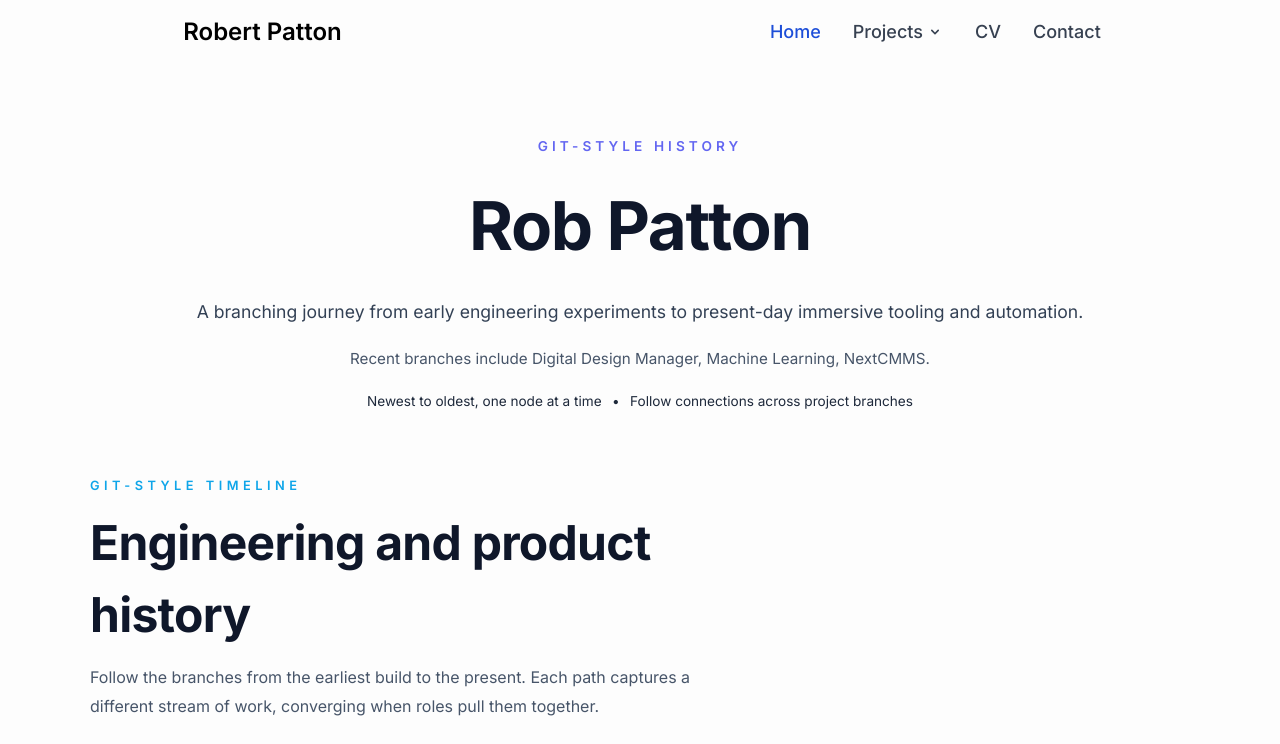
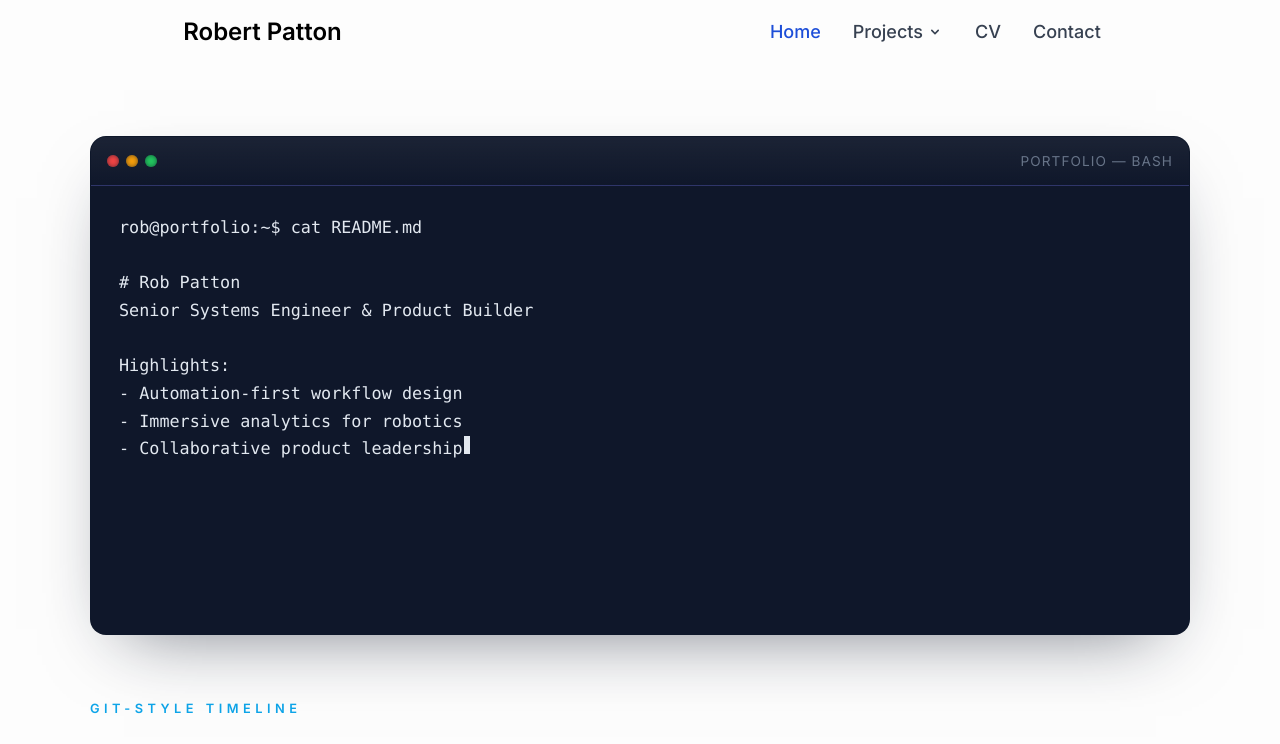
Before and after one commit to rpattn/rpatton, a Next.js app: page / in a window 1280 px wide. Shown: the top 744 px of the page. Built offline with nearby package versions, Linux system fonts and the light colour scheme.

Commit message:
terminal hero added

```diff
--- /dev/null
+++ b/src/app/components/terminal/TerminalHero.module.css
@@ -0,0 +1,154 @@
+.terminal {
+  --terminal-bg: #0f172a;
+  --terminal-border: rgba(15, 23, 42, 0.65);
+  --terminal-header-bg: rgba(15, 23, 42, 0.95);
+  --terminal-shadow: rgba(15, 23, 42, 0.6);
+  --terminal-text: #e2e8f0;
+  --terminal-subtle: rgba(148, 163, 184, 0.65);
+  background: var(--terminal-bg);
+  border: 1px solid var(--terminal-border);
+  border-radius: 1rem;
+  color: var(--terminal-text);
+  overflow: hidden;
+  box-shadow: 0 28px 72px -34px var(--terminal-shadow);
+  backdrop-filter: blur(6px);
+  transition: transform 0.4s ease, box-shadow 0.4s ease;
+}
+
+.terminal:hover,
+.terminal:focus-within {
+  transform: translateY(-4px);
+  box-shadow: 0 36px 96px -32px rgba(15, 23, 42, 0.78);
+}
+
+.terminalHeader {
+  display: flex;
+  align-items: center;
+  justify-content: space-between;
+  gap: 0.75rem;
+  padding: 0.85rem 1rem;
+  background: linear-gradient(180deg, rgba(255, 255, 255, 0.05), rgba(15, 23, 42, 0.85));
+  border-bottom: 1px solid rgba(99, 102, 241, 0.28);
+}
+
+.terminalLights {
+  display: flex;
+  gap: 0.45rem;
+}
+
+.terminalLight {
+  width: 0.75rem;
+  height: 0.75rem;
+  border-radius: 999px;
+  background-color: rgba(30, 41, 59, 0.8);
+  box-shadow: inset 0 0 4px rgba(15, 23, 42, 0.6);
+}
+
+.terminalLight:nth-child(1) {
+  background-color: #ef4444;
+}
+
+.terminalLight:nth-child(2) {
+  background-color: #f59e0b;
+}
+
+.terminalLight:nth-child(3) {
+  background-color: #22c55e;
+}
+
+.terminalTitle {
+  font-size: 0.85rem;
+  color: var(--terminal-subtle);
+  letter-spacing: 0.08em;
+  text-transform: uppercase;
+}
+
+.terminalBody {
+  padding: 1.75rem 1.75rem 2rem;
+  min-height: 28rem;
+  display: flex;
+  align-items: stretch;
+}
+
+.terminalOutput {
+  margin: 0;
+  font-family: "SFMono-Regular", Menlo, Monaco, Consolas, "Liberation Mono", "Courier New", monospace;
+  font-size: clamp(0.95rem, 2.4vw, 1.05rem);
+  line-height: 1.65;
+  color: var(--terminal-text);
+  white-space: pre-wrap;
+  word-break: break-word;
+  flex: 1 1 auto;
+}
+
+.cursor {
+  display: inline-block;
+  width: 0.55ch;
+  height: 1.1em;
+  margin-left: 0.1rem;
+  background: var(--terminal-text);
+  animation: blink 1.1s steps(1, end) infinite;
+  vertical-align: baseline;
+}
+
+.cursorIdle {
+  animation-duration: 1.8s;
+  opacity: 0.55;
+}
+
+@keyframes blink {
+  0%,
+  45% {
+    opacity: 1;
+  }
+  55%,
+  100% {
+    opacity: 0;
+  }
+}
+
+@media (max-width: 640px) {
+  .terminal {
+    border-radius: 0.9rem;
+  }
+
+  .terminalBody {
+    padding: 1.5rem;
+    min-height: 18rem;
+  }
+}
+
+@media (prefers-reduced-motion: reduce) {
+  .terminal {
+    transition: none;
+    transform: none !important;
+    box-shadow: 0 24px 72px -36px var(--terminal-shadow);
+  }
+
+  .cursor,
+  .cursorIdle {
+    animation: none;
+    opacity: 1;
+  }
+}
+
+:global(body.dark) .terminal,
+:global(html.dark) .terminal {
+  --terminal-bg: rgba(10, 16, 30, 0.95);
+  --terminal-border: rgba(99, 102, 241, 0.4);
+  --terminal-header-bg: rgba(15, 23, 42, 0.92);
+  --terminal-shadow: rgba(2, 6, 23, 0.85);
+  --terminal-text: #f8fafc;
+  --terminal-subtle: rgba(203, 213, 225, 0.8);
+}
+
+@media (prefers-color-scheme: dark) {
+  .terminal {
+    --terminal-bg: rgba(10, 16, 30, 0.95);
+    --terminal-border: rgba(99, 102, 241, 0.4);
+    --terminal-header-bg: rgba(15, 23, 42, 0.92);
+    --terminal-shadow: rgba(2, 6, 23, 0.85);
+    --terminal-text: #f8fafc;
+    --terminal-subtle: rgba(203, 213, 225, 0.8);
+  }
+}
--- /dev/null
+++ b/src/app/components/terminal/TerminalHero.tsx
@@ -0,0 +1,141 @@
+"use client";
+
+import { useEffect, useMemo, useState } from "react";
+
+import styles from "./TerminalHero.module.css";
+
+const prompt = "rob@portfolio:~$ ";
+const command = "cat README.md";
+const readmeLines = [
+  "",
+  "# Rob Patton",
+  "Senior Systems Engineer & Product Builder",
+  "",
+  "Highlights:",
+  "- Automation-first workflow design",
+  "- Immersive analytics for robotics",
+  "- Collaborative product leadership",
+  "",
+  "Latest commit: shipping resilient tools for fast-moving teams.",
+  "Location: Remote (US / UK friendly)",
+  "Contact: rob@robpatton.dev",
+];
+
+const buildFullText = () => {
+  return `${prompt}${command}\n${readmeLines.join("\n")}\n${prompt}`;
+};
+
+const TerminalHero = () => {
+  const fullText = useMemo(buildFullText, []);
+  const [displayText, setDisplayText] = useState(() => prompt);
+  const [typingComplete, setTypingComplete] = useState(false);
+
+  useEffect(() => {
+    if (typeof window === "undefined") {
+      return;
+    }
+
+    const mediaQuery = window.matchMedia("(prefers-reduced-motion: reduce)");
+    let timeoutId: number | null = null;
+
+    const promptLength = prompt.length;
+    const commandEndIndex = promptLength + command.length;
+
+    const clearTimer = () => {
+      if (timeoutId !== null) {
+        window.clearTimeout(timeoutId);
+        timeoutId = null;
+      }
+    };
+
+    const finishImmediately = () => {
+      clearTimer();
+      setDisplayText(fullText);
+      setTypingComplete(true);
+    };
+
+    const runTyping = () => {
+      clearTimer();
+      setDisplayText(fullText.slice(0, promptLength));
+      setTypingComplete(false);
+
+      let index = promptLength;
+      const typeNext = () => {
+        if (index >= fullText.length) {
+          setTypingComplete(true);
+          return;
+        }
+
+        index += 1;
+        setDisplayText(fullText.slice(0, index));
+
+        if (index < fullText.length) {
+          const nextChar = fullText[index];
+          const isCommandChar = index < commandEndIndex;
+          const delay = nextChar === "\n" ? 220 : isCommandChar ? 110 : 20;
+          timeoutId = window.setTimeout(typeNext, delay);
+        } else {
+          setTypingComplete(true);
+        }
+      };
+
+      timeoutId = window.setTimeout(typeNext, 360);
+    };
+
+    if (mediaQuery.matches) {
+      finishImmediately();
+    } else {
+      runTyping();
+    }
+
+    const handleChange = (event: MediaQueryListEvent) => {
+      if (event.matches) {
+        finishImmediately();
+      } else {
+        runTyping();
+      }
+    };
+
+    const supportsEventListener = typeof mediaQuery.addEventListener === "function";
+
+    if (supportsEventListener) {
+      mediaQuery.addEventListener("change", handleChange);
+    } else {
+      mediaQuery.addListener(handleChange);
+    }
+
+    return () => {
+      if (supportsEventListener) {
+        mediaQuery.removeEventListener("change", handleChange);
+      } else {
+        mediaQuery.removeListener(handleChange);
+      }
+      clearTimer();
+    };
+  }, [fullText]);
+
+  const cursorClassName = typingComplete
+    ? `${styles.cursor} ${styles.cursorIdle}`
+    : styles.cursor;
+
+  return (
+    <div className={styles.terminal} aria-label="Portfolio terminal output">
+      <div className={styles.terminalHeader}>
+        <div className={styles.terminalLights} aria-hidden="true">
+          <span className={styles.terminalLight} />
+          <span className={styles.terminalLight} />
+          <span className={styles.terminalLight} />
+        </div>
+        <span className={styles.terminalTitle}>portfolio — bash</span>
+      </div>
+      <div className={styles.terminalBody}>
+        <pre className={styles.terminalOutput} aria-live="polite">
+          {displayText}
+          <span className={cursorClassName} aria-hidden="true" />
+        </pre>
+      </div>
+    </div>
+  );
+};
+
+export default TerminalHero;
--- a/src/app/page.module.css
+++ b/src/app/page.module.css
@@ -41,8 +41,22 @@
 
 .hero {
   margin: 0 auto;
-  max-width: 960px;
-  text-align: center;
+  max-width: 1100px;
+  width: 100%;
+  display: grid;
+  gap: 1.25rem;
+}
+
+.heroTitleSr {
+  position: absolute;
+  width: 1px;
+  height: 1px;
+  padding: 0;
+  margin: -1px;
+  overflow: hidden;
+  clip: rect(0, 0, 0, 0);
+  white-space: nowrap;
+  border: 0;
 }
 
 .heroContent {
--- a/src/app/page.tsx
+++ b/src/app/page.tsx
@@ -5,6 +5,7 @@ import Header from "./components/navbar/Header";
 import TopHeader from "./components/navbar/TopHeader";
 import buildTimeline, { TimelineGraphRow, resolveBranchColor } from "../lib/timeline";
 import TimelineSidebar, { TimelineSidebarItem } from "./components/timeline/TimelineSidebar";
+import TerminalHero from "./components/terminal/TerminalHero";
 
 import styles from "./page.module.css";
 
@@ -313,43 +314,19 @@ const TimelineList = ({ renderRows }: { renderRows: RenderRow[] }) => {
   );
 };
 
-const buildHeroDescription = (renderRows: RenderRow[]) => {
-  const highlights = renderRows
-    .filter((row) => row.entry.type === "project")
-    .slice(0, 3)
-    .map((row) => row.entry.title);
-
-  return highlights.length > 0
-    ? `Recent branches include ${highlights.join(", ")}.`
-    : "Exploring new ideas across engineering and product.";
-};
 
 const Page = () => {
   const rows = buildTimeline();
   const renderRows = buildRenderRows(rows);
-  const heroDescription = buildHeroDescription(renderRows);
-
   return (
     <>
       <Header />
       <main className={styles.page}>
-        <section className={styles.hero}>
-          <div className={styles.heroContent}>
-            <p className={styles.heroEyebrow}>Git-style history</p>
-            <h1 className={styles.heroTitle}>Rob Patton</h1>
-            <p className={styles.heroLead}>
-              A branching journey from early engineering experiments to present-day immersive
-              tooling and automation.
-            </p>
-            {heroDescription ? (
-              <p className={styles.heroDescription}>{heroDescription}</p>
-            ) : null}
-            <div className={styles.heroMeta}>
-              <span>Newest to oldest, one node at a time</span>
-              <span aria-hidden>•</span>
-              <span>Follow connections across project branches</span>
-            </div>
-          </div>
+        <section className={styles.hero} aria-labelledby="hero-title">
+          <h1 id="hero-title" className={styles.heroTitleSr}>
+            Rob Patton - systems engineer building automation-first tooling
+          </h1>
+          <TerminalHero />
         </section>
 
         <TimelineList renderRows={renderRows} />
```
